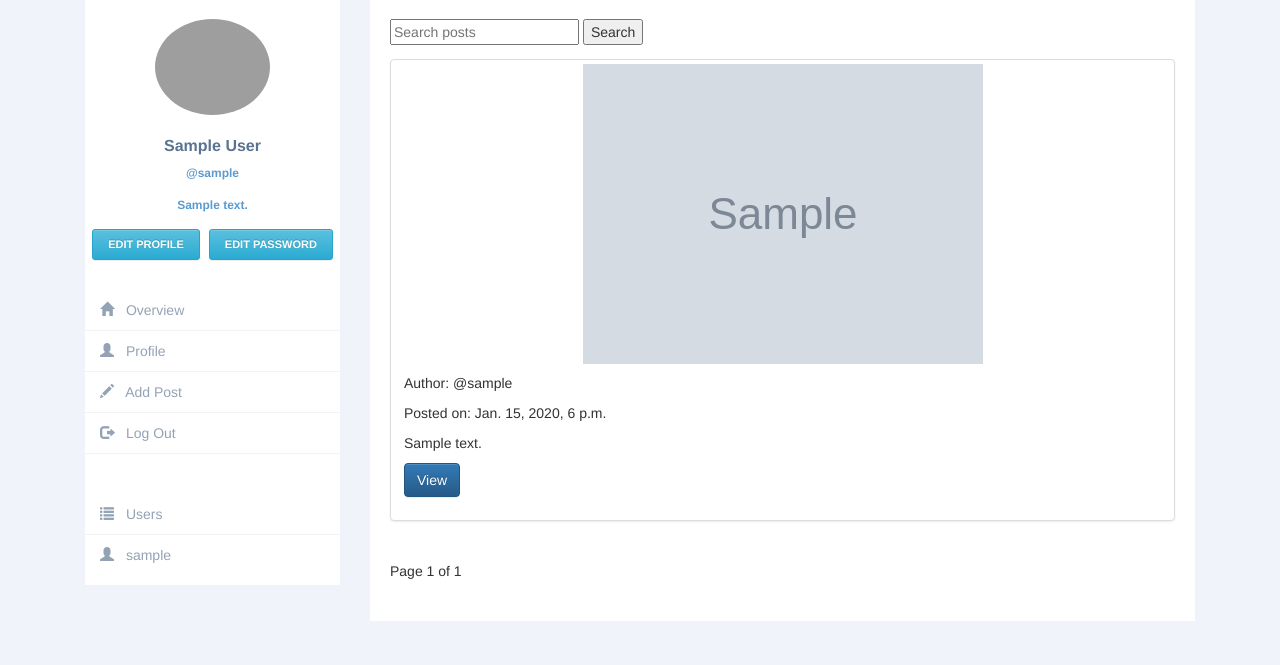
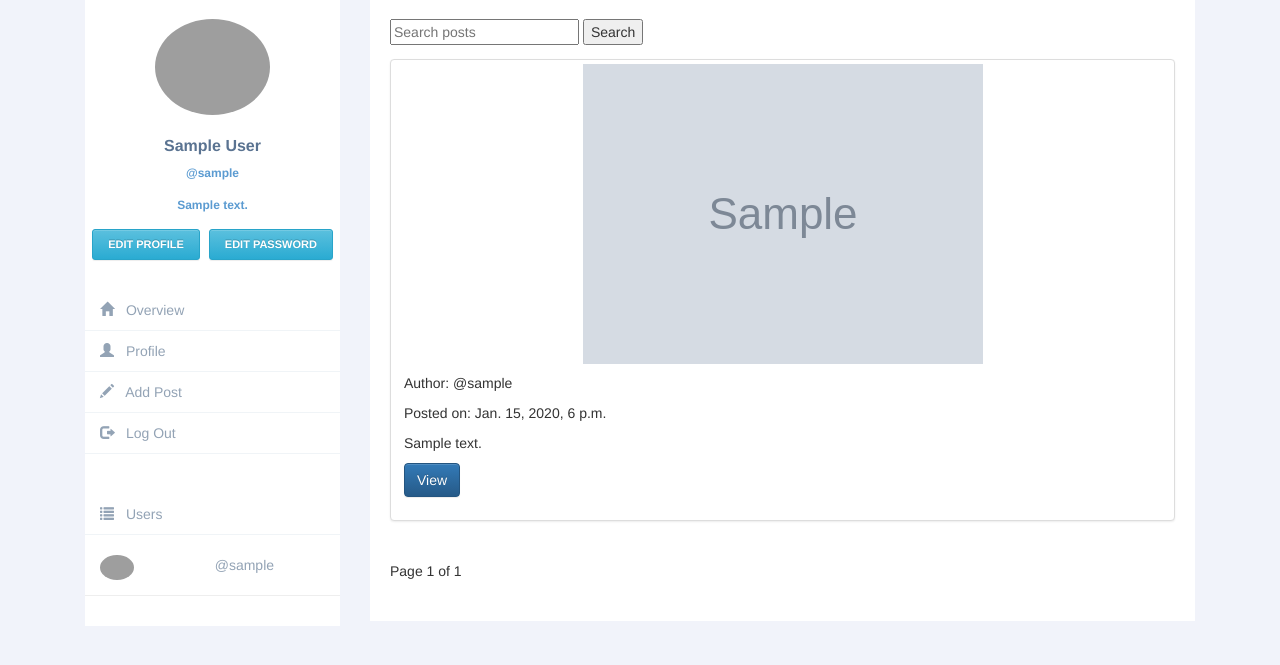
Before and after one commit to antonsison/Instagram-Clone, a Django app: page / in a window 1280 px wide. Shown: the part 21-686 px from the top of the page. Run offline with Django 3.2, Linux system fonts and the light colour scheme; a user stored in the database is signed in; tables that the repository leaves empty hold one stand-in row (values such as "Sample post"); grey boxes marked "Sample" are stand-in pictures; some libraries are stand-ins or nearby versions; grey boxes are pictures that could not be loaded.

Commit message:
Custom Template Tags for Avatar

```diff
--- /dev/null
+++ b/posts/templatetags/custom_tags.py
@@ -0,0 +1,10 @@
+from django import template
+from ..models import Profile
+
+register = template.Library()
+
+
+@register.inclusion_tag('user_avatar.html')
+def avatar(id=None):
+
+    return {'id': Profile.objects.get(user_id=id), 'users':Profile.objects.all() }
--- a/templates/base.html
+++ b/templates/base.html
@@ -1,4 +1,5 @@
 {% load staticfiles %}
+{% load custom_tags %}
 <!--DOCTYPE html -->
 <html>
 
@@ -105,11 +106,7 @@
                             Users </a>
                         </li>
                         <li>
-                            {% for profile in users %}
-                            <a href="{% url 'posts:profile_with_user' id=profile.user_id %}">
-                            <i class="glyphicon glyphicon-user"></i>
-                            {{ profile.user.username }}</a>
-                            {% endfor %}
+                            {% avatar prof_instance.user_id %}
                         </li>
                     </ul>
 
--- /dev/null
+++ b/templates/user_avatar.html
@@ -0,0 +1,14 @@
+{% for profile in users %}
+<!-- <i class="glyphicon glyphicon-user"></i> -->
+<div class="col-sm-3">
+    <img src='{{ profile.prof_pic.url }}' class='img-responsive img-circle' height='65' width='65'/>
+</div>
+<div class="profile-usertitle">
+    <div class="profile-usertitle-job">
+    <a href="{% url 'posts:profile_with_user' id=profile.user_id %}">
+    @{{ profile.user.username }}
+    </a>
+    </div>
+</div>
+<hr>
+{% endfor %}
```
Also changed, not shown: posts/templatetags/__init__.py (added).
